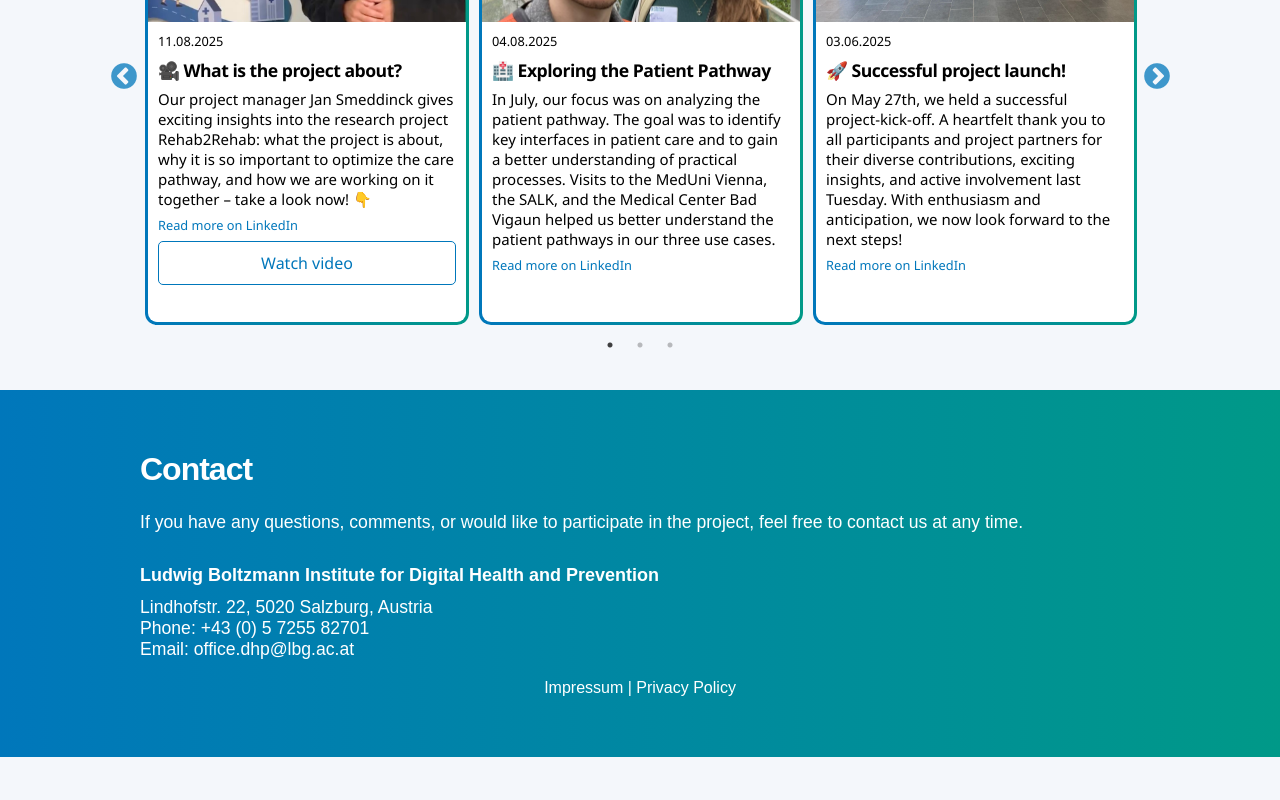
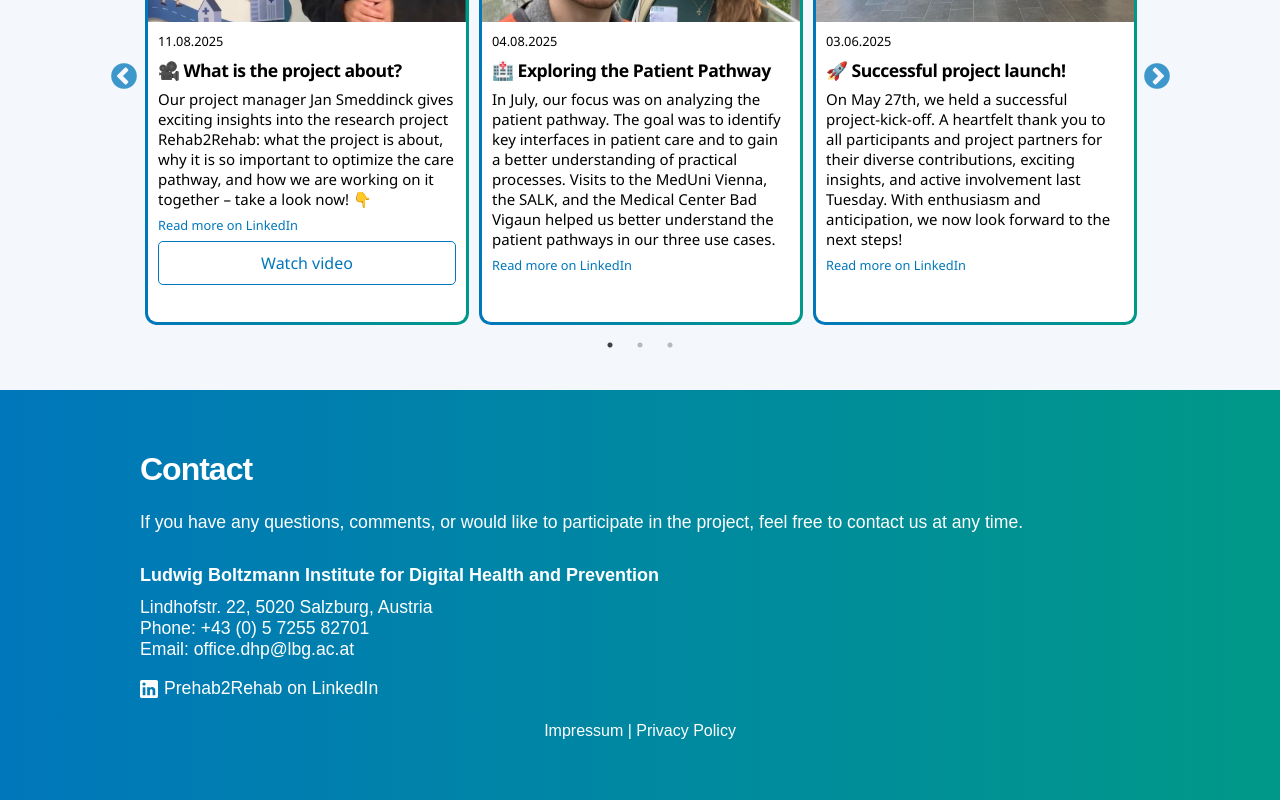
Before and after one commit to Prehab2Rehab/prehab2rehab.github.io, a React (Vite) app: page / in a window 1280 px wide. Shown: the part 6395-7195 px from the top of the page. Before the commit the page ends 7152 px from the top, so only its background shows below. Built offline with nearby package versions, Linux system fonts and the light colour scheme.

Commit message:
add LinkedIn to contact

```diff
--- a/src/locales/de/translation.js
+++ b/src/locales/de/translation.js
@@ -64,6 +64,7 @@ const de = {
     address: "Lindhofstr. 22, 5020 Salzburg, Österreich",
     phone: "Telefon",
     email: "E-Mail",
+    linkedIn: "Prehab2Rehab bei LinkedIn"
   },
   news: {
     articles: articlesJS,
--- a/src/locales/en/translation.js
+++ b/src/locales/en/translation.js
@@ -69,6 +69,7 @@ const en = {
     address: "Lindhofstr. 22, 5020 Salzburg, Austria",
     phone: "Phone",
     email: "Email",
+    linkedIn: "Prehab2Rehab on LinkedIn"
   },
   impressum: impressumMD,
   privacyPolicy: privacyPolicyMD,
--- /dev/null
+++ b/src/sections/Contact/Contact.css
@@ -0,0 +1,3 @@
+.LinkedIn {
+    padding-top: 20px;
+}
--- a/src/sections/Contact/Contact.jsx
+++ b/src/sections/Contact/Contact.jsx
@@ -1,5 +1,6 @@
 import React from 'react';
 import { useTranslation } from 'react-i18next';
+import './Contact.css';
 
 const Contact = () => {
     const { t, i18n } = useTranslation();
@@ -15,6 +16,12 @@ const Contact = () => {
                 {t('contact.phone')}: <a href="tel:+435725582701">+43 (0) 5 7255 82701</a>
                 <br />
                 {t('contact.email')}: <a href="mailto:office.dhp@lbg.ac.at">office.dhp@lbg.ac.at</a>
+                <p className='LinkedIn'>
+                    <a href="https://www.linkedin.com/company/prehab2rehab?trk=public_post_feed-actor-name" target="_blank" rel="noopener noreferrer" style={{ display: "inline-flex", alignItems: "center", gap: "6px", textDecoration: "none" }}>
+                        <svg xmlns="http://www.w3.org/2000/svg" width="18" height="18" fill="currentColor" viewBox="0 0 510 510">
+                            <path fill="white" d="M459,0H51C22.95,0,0,22.95,0,51v408c0,28.05,22.95,51,51,51h408c28.05,0,51-22.95,51-51V51C510,22.95,487.05,0,459,0z M153,433.5H76.5V204H153V433.5z M114.75,160.65c-25.5,0-45.9-20.4-45.9-45.9s20.4-45.9,45.9-45.9s45.9,20.4,45.9,45.9 S140.25,160.65,114.75,160.65z M433.5,433.5H357V298.35c0-20.399-17.85-38.25-38.25-38.25s-38.25,17.851-38.25,38.25V433.5H204 V204h76.5v30.6c12.75-20.4,40.8-35.7,63.75-35.7c48.45,0,89.25,40.8,89.25,89.25V433.5z"/></svg>
+                        {t('contact.linkedIn')}
+                    </a></p>
             </p>
         </div>
     );
```
